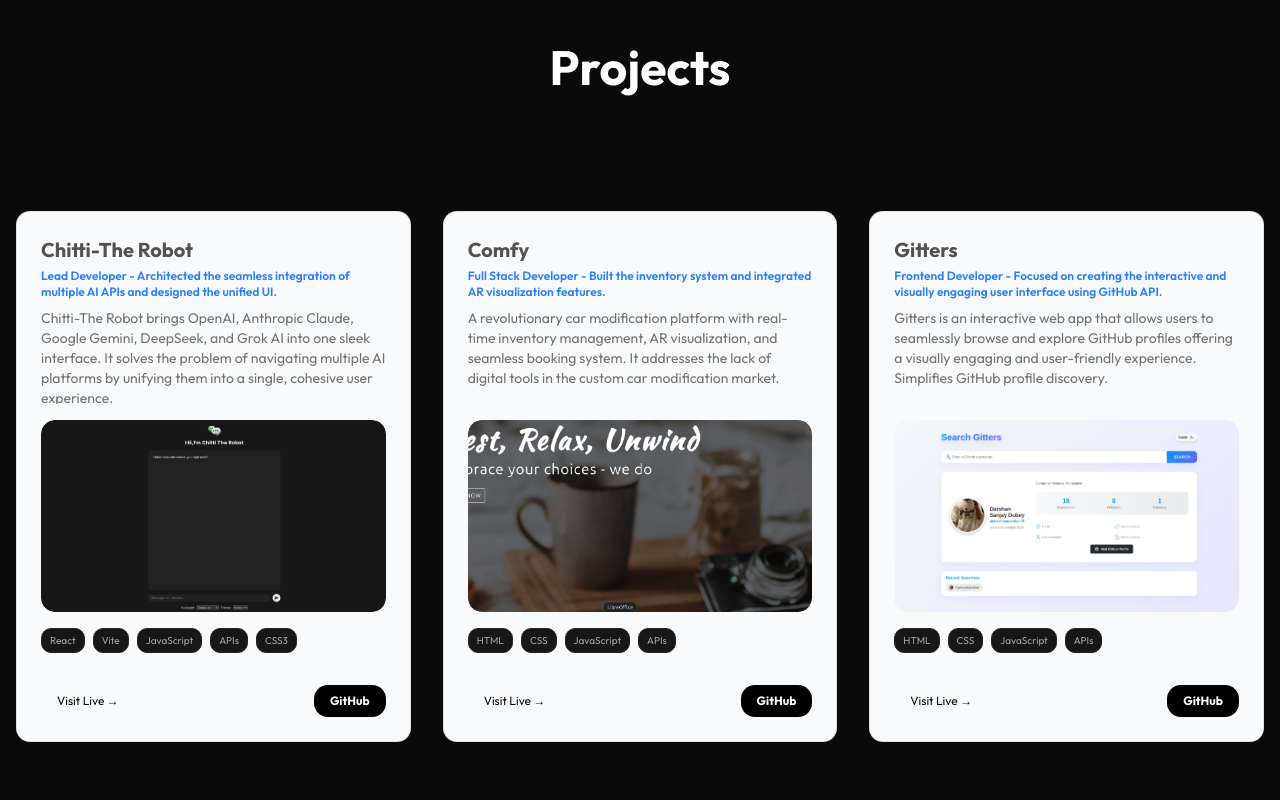
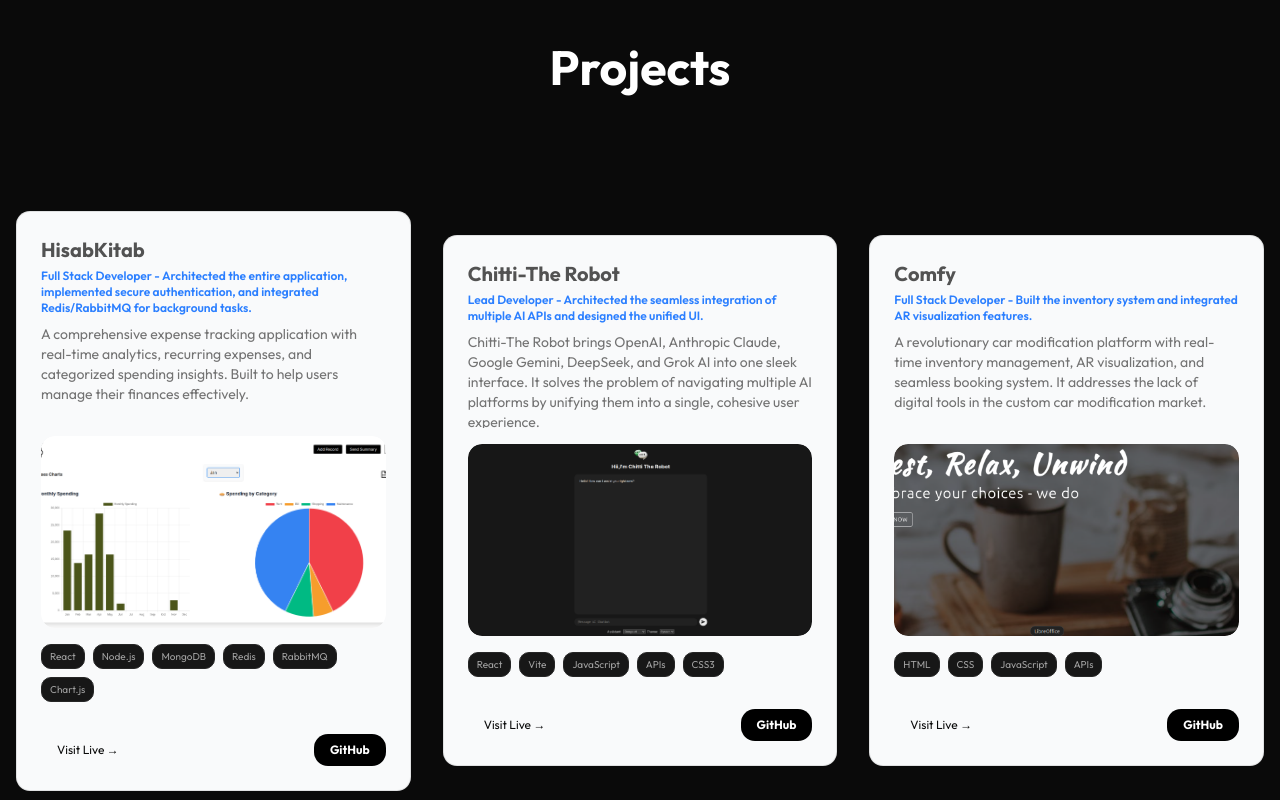
Before and after one commit to mailmeatdarshan/Portfolio, a Next.js app: page / in a window 1280 px wide. Shown: the part 3600-4400 px from the top of the page. Built offline with nearby package versions, Linux system fonts and the light colour scheme.

Commit message:
Added New Infos'

```diff
--- a/src/components/Experience.tsx
+++ b/src/components/Experience.tsx
@@ -88,7 +88,7 @@
                     Actually, I'll match the Hero button style.
                  */}
                 <a
-                    href="https://drive.google.com/uc?export=download&id=1WPCzCoJktoxk5GtOdkbn1G22OCSyL0xL"
+                    href="https://drive.google.com/file/d/1XEGiTWm6KXF0pMVS5g3_uSQ5eBHedG6K/view?usp=drive_link"
                     download="Darshan_Dubey_Resume.pdf"
                     className="group relative inline-flex h-12 overflow-hidden rounded-full p-[1px] focus:outline-none focus:ring-2 focus:ring-slate-400 focus:ring-offset-2 focus:ring-offset-slate-50"
                 >
--- a/src/data/portfolio.ts
+++ b/src/data/portfolio.ts
@@ -116,6 +116,17 @@
 ];
 
 export const projects: Project[] = [
+    {
+        id: 13,
+        title: "HisabKitab",
+        description: "A comprehensive expense tracking application with real-time analytics, recurring expenses, and categorized spending insights. Built to help users manage their finances effectively.",
+        role: "Full Stack Developer - Architected the entire application, implemented secure authentication, and integrated Redis/RabbitMQ for background tasks.",
+        tech: ["React", "Node.js", "MongoDB", "Redis", "RabbitMQ", "Chart.js"],
+        image: "/images/projects/hisabkitab.png",
+        featured: true,
+        liveUrl: "https://hisab-kitab-sepia.vercel.app",
+        githubUrl: "https://github.com/mailmeatdarshan/HisabKitab"
+    },
     {
         id: 1,
         title: "Chitti-The Robot",
```
Also changed, not shown: public/images/projects/hisabkitab.png (added).
